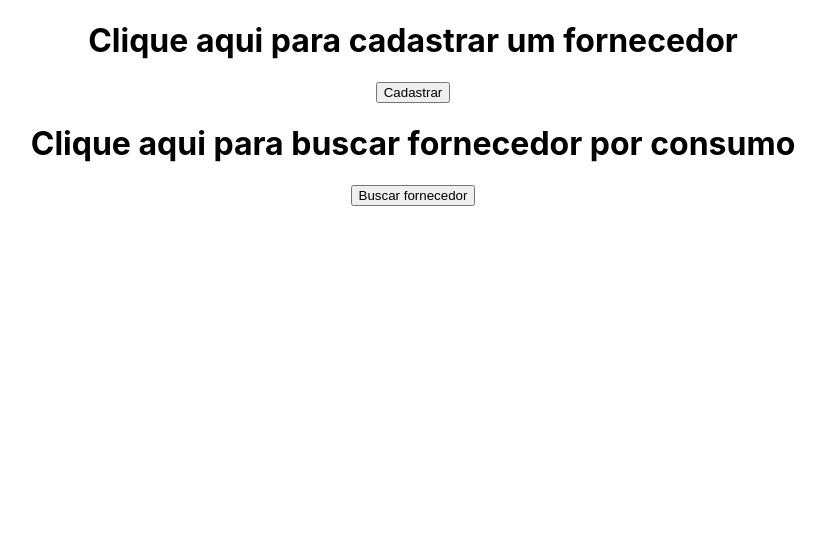
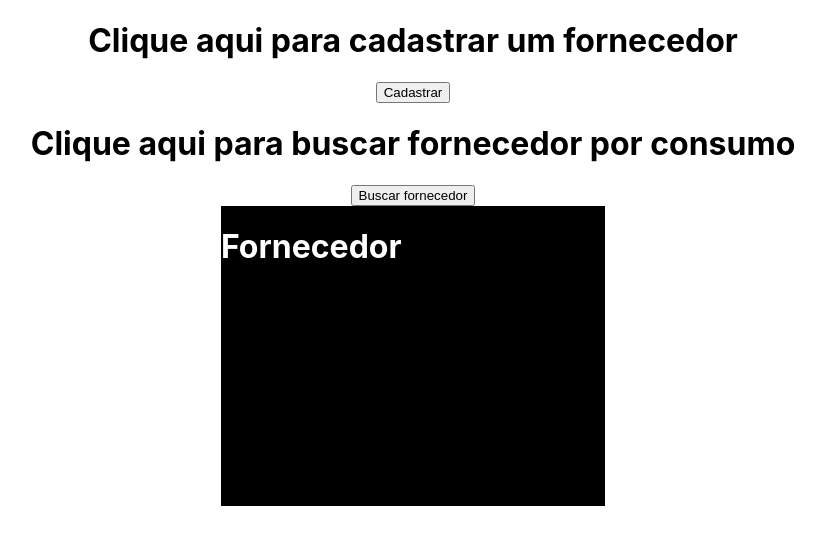
Before and after one commit to Wellz30/desafio-clarke-energia-frontend, a React (Create React App) app: page / in a window 1280 px wide. Shown: the top 544 px of the page, without its empty margins (227-1052 px from the left). Built offline with nearby package versions, Linux system fonts and the light colour scheme; no server answers.

Commit message:
feat: adicionando componente de fornecedor

```diff
--- a/src/App.jsx
+++ b/src/App.jsx
@@ -1,5 +1,6 @@
 import { useEffect, useState } from "react";
 import { getFornecedores, setFornecedor, getFornecedoresPorConsumo } from "./services/fornecedorService";
+import { FornecedorComponent } from "./components/Fornecedor";
 import './styles/App.css';
 
 function App() {
@@ -8,7 +9,7 @@ function App() {
   const [consumoMensal, setConsumoMensal] = useState("100");
 
   const novoFornecedor = {
-    nome: "Fornecedor Teste",
+    nome: "Fornecedor Teste 44",
     logo: "https://exemplo.com/logo.png",
     estado: "SP",
     custoPorKwh: 0.50,
@@ -59,6 +60,7 @@ function App() {
       <button onClick={() => cadastraFornecedor()}>Cadastrar</button>
       <h1>Clique aqui para buscar fornecedor por consumo</h1>
       <button onClick={() => buscaFornecedoresPorConsumo()}>Buscar fornecedor</button>
+      <FornecedorComponent/>
     </div>
   );
 }
--- /dev/null
+++ b/src/components/Fornecedor.jsx
@@ -0,0 +1,10 @@
+import '../styles/Fornecedor.css';
+
+export function FornecedorComponent() {
+
+  return (
+    <div className="div-fornecedor">
+      <h1>Fornecedor</h1>
+    </div>
+  );
+}
--- /dev/null
+++ b/src/styles/Fornecedor.css
@@ -0,0 +1,6 @@
+.div-fornecedor{
+    width: 30%;
+    height: 300px;
+    background-color: black;
+    color: white;
+}
```
